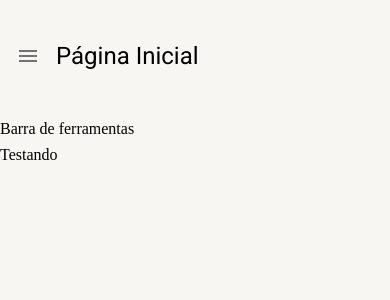
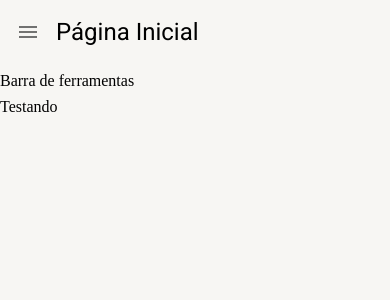
Before and after one commit to DBDev90/PROJETOS, a React (Create React App) app in the folder crud-typescript-mui/: page /pagina-inicial in a window 390 px wide. Shown: the top 300 px of the page. Built offline with nearby package versions, Linux system fonts and the light colour scheme.

Commit message:
feat: layout base responsivo

```diff
--- a/crud-typescript-mui/src/pages/dashboard/Dashboard.tsx
+++ b/crud-typescript-mui/src/pages/dashboard/Dashboard.tsx
@@ -2,7 +2,7 @@ import { LayoutBaseDePagina } from "../../shared/layouts";
 
 export const Dashboard = () => {
     return (
-        <LayoutBaseDePagina titulo="Página Inicial">
+        <LayoutBaseDePagina titulo="Página Inicial" barraDeFerramentas={<>Barra de ferramentas</>}>
             Testando
         </LayoutBaseDePagina>
     );
--- a/crud-typescript-mui/src/shared/layouts/LayoutBaseDePagina.tsx
+++ b/crud-typescript-mui/src/shared/layouts/LayoutBaseDePagina.tsx
@@ -1,31 +1,35 @@
 import { Box, Icon, IconButton, Theme, Typography, useMediaQuery, useTheme } from "@mui/material";
 import { useDrawerContext } from "../contexts";
+import { ReactNode } from "react";
 
 interface ILayoutBaseDePaginaProps {
     titulo: string;
+    barraDeFerramentas?: ReactNode;
     children: React.ReactNode;
 }
 
-export const LayoutBaseDePagina: React.FC<ILayoutBaseDePaginaProps> = ({ children, titulo }) => {
+export const LayoutBaseDePagina: React.FC<ILayoutBaseDePaginaProps> = ({ children, titulo, barraDeFerramentas }) => {
     const smDown = useMediaQuery((theme: Theme) => theme.breakpoints.down("sm"));
+    const mdDown = useMediaQuery((theme: Theme) => theme.breakpoints.down("md"));
     const theme = useTheme();
     const { toggleDrawerOpen } = useDrawerContext()
 
     return (
         <Box height="100%" display="flex" flexDirection="column" gap={1}>
-            <Box display="flex" alignItems="center" padding={1} height={theme.spacing(12)} gap={1}>
+            <Box display="flex" alignItems="center" padding={1} height={theme.spacing(smDown ? 6 : mdDown ? 8 : 12)} gap={1}>
                 {smDown && (<IconButton onClick={toggleDrawerOpen}>
                     <Icon>menu</Icon>
                 </IconButton>)}
 
-                <Typography variant="h5">
+                <Typography variant={smDown ? "h5" : mdDown ? "h4" : "h3"} whiteSpace="nowrap" overflow="hidden" textOverflow="ellipsis">
                     {titulo}
                 </Typography>
             </Box>
-            <Box>
-                Barra de ferramentas
-            </Box>
-            <Box>
+            {barraDeFerramentas && (
+                <Box>
+                    {barraDeFerramentas}
+                </Box>)}
+            <Box flex={1} overflow="auto">
                 {children}
             </Box>
         </Box>
```
